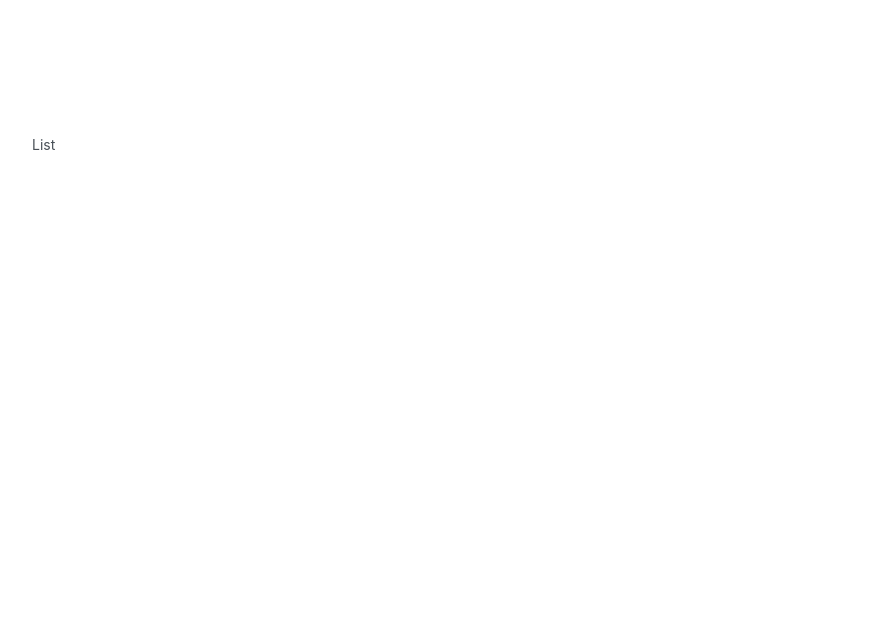
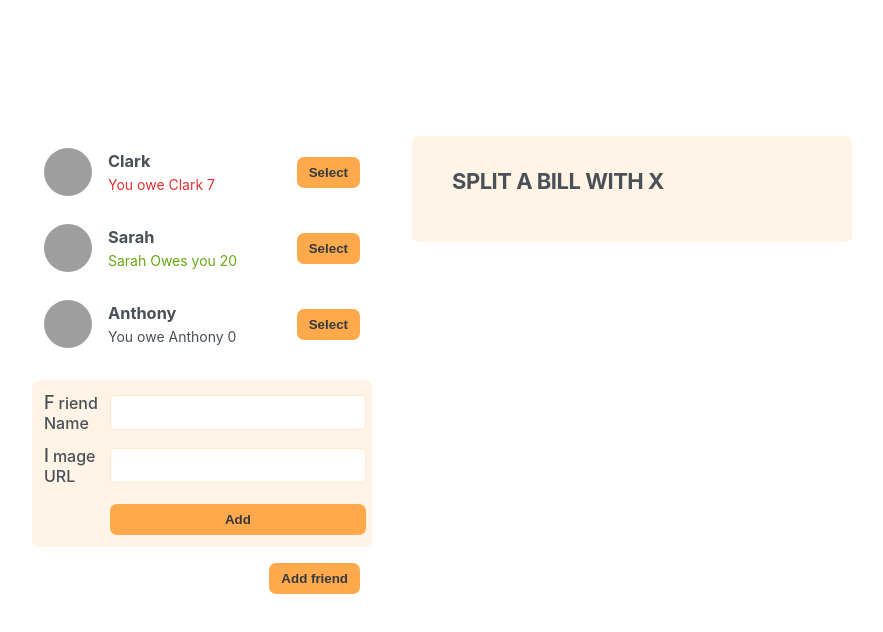
Before and after one commit to koroush-97/EAt-N-Split, a React (Create React App) app: page / in a window 1280 px wide. Shown: the top 632 px of the page, without its empty margins (198-1081 px from the left). Built offline with nearby package versions, Linux system fonts and the light colour scheme; grey boxes are pictures that could not be loaded.

Commit message:
components have been created

```diff
--- a/src/App.js
+++ b/src/App.js
@@ -1,4 +1,3 @@
-export default function App() {
 const initialFriends = [
   {
     id: 118836,
@@ -20,15 +19,84 @@
   },
 ];
 
+export default function App() {
   return (
     <div className="app">
       <div className="sidebar">
         <FriendsList />
+        <FormAddFriend />
+        <Button>Add friend</Button>
       </div>
+
+      <FormSplitBill />
     </div>
   );
 }
 
 function FriendsList() {
-  return <ul>List</ul>;
+  const friends = initialFriends;
+
+  return (
+    <ul>
+      {friends.map((friend) => (
+        <Friend friend={friend} key={friend.id} />
+      ))}
+    </ul>
+  );
 }
+
+function Friend({ friend }) {
+  return (
+    <li>
+      <img src={friend.image} alt={friend.name} />
+      <h3>{friend.name}</h3>
+
+      {friend.balance < 0 && (
+        <p className="red">
+          {" "}
+          You owe {friend.name} {Math.abs(friend.balance)}{" "}
+        </p>
+      )}
+      {friend.balance > 0 && (
+        <p className="green">
+          {" "}
+          {friend.name} Owes you {Math.abs(friend.balance)}{" "}
+        </p>
+      )}
+      {friend.balance === 0 && (
+        <p>
+          {" "}
+          You owe {friend.name} {Math.abs(friend.balance)}{" "}
+        </p>
+      )}
+
+      <Button> Select </Button>
+    </li>
+  );
+}
+
+function Button({ children }) {
+  return <button className="button"> {children} </button>;
+}
+
+function FormAddFriend() {
+  return (
+    <form className="form-add-friend">
+      <label>Friend Name</label>
+      <input type="text" />
+
+      <label>Image URL</label>
+      <input type="text" />
+
+      <Button>Add</Button>
+    </form>
+  );
+}
+
+function FormSplitBill() {
+  return (
+    <form className="form-split-bill">
+      <h2>Split a bill with x </h2>
+    </form>
+  );
+}
```
Lines whose indentation alone changed are shown as unchanged.
